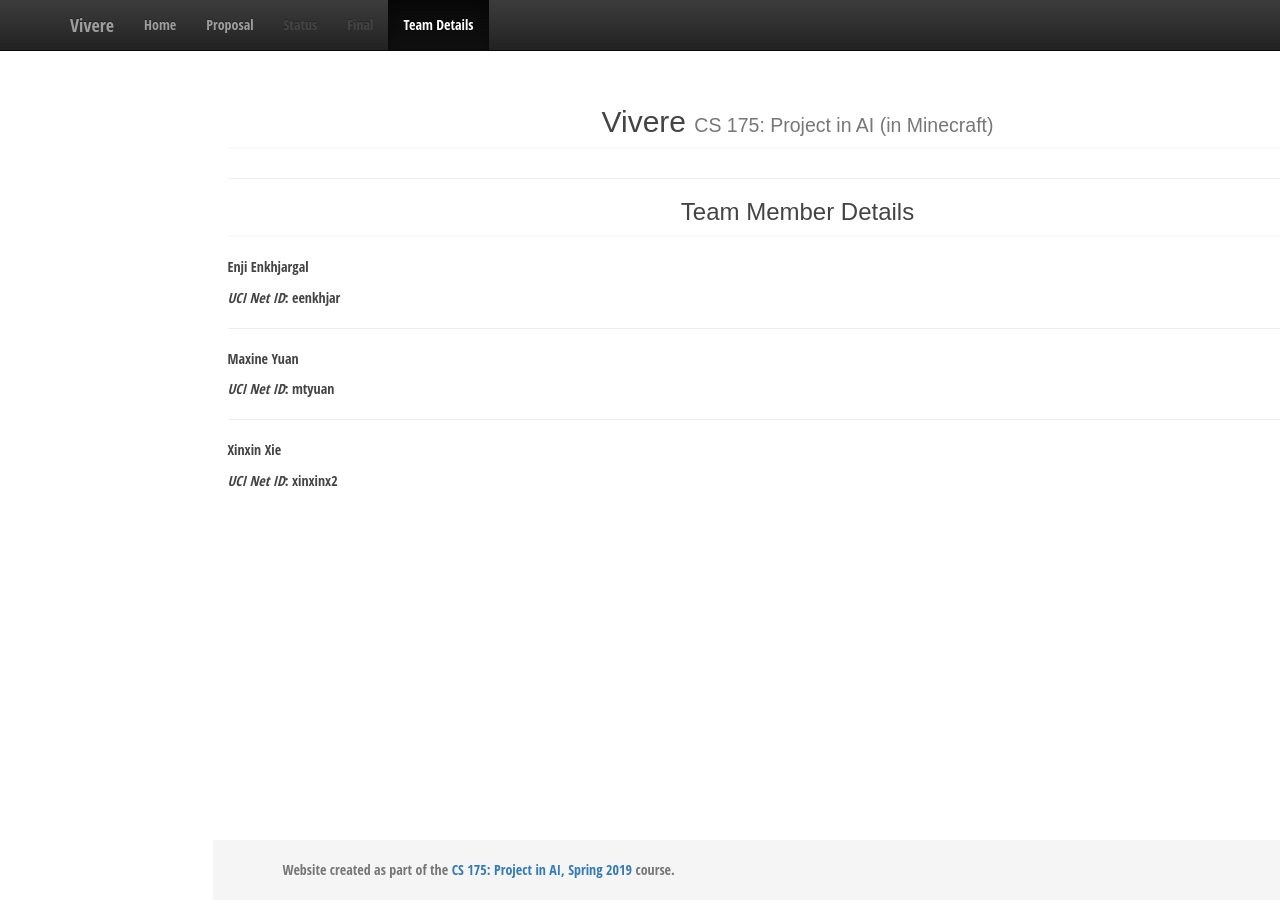
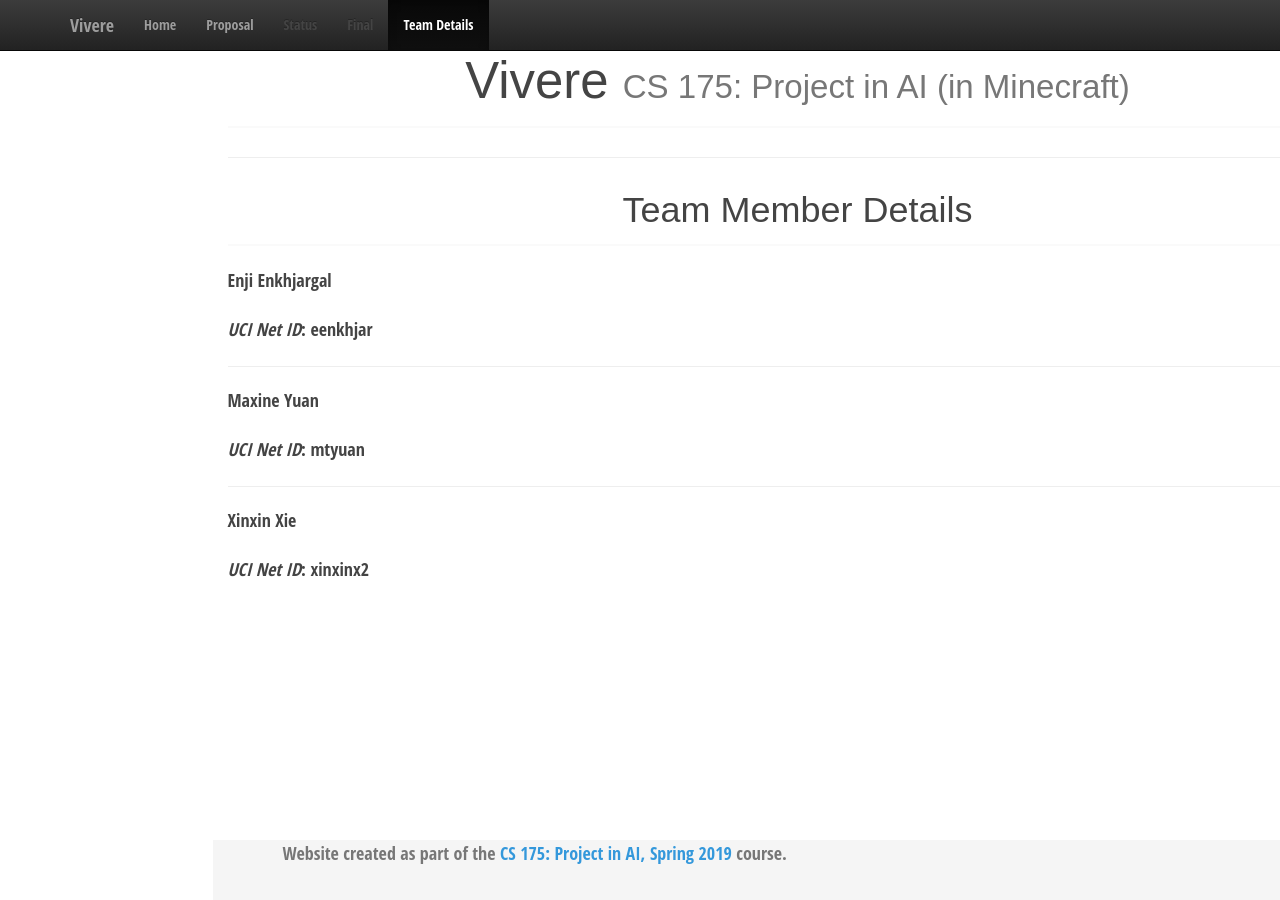
Before and after one commit to Enhjin/Vivere, a Jekyll site: the page built from docs/team.md, in a window 1280 px wide. Built offline with Jekyll 4.4.1, drawn with Linux system fonts in a browser that asks for light colours.

Commit message:
Update custom.css

```diff
--- a/docs/css/custom.css
+++ b/docs/css/custom.css
@@ -22,7 +22,7 @@
 -------------------------------------------------- */
 /* Not required for template or sticky footer method. */
 
-body > .container {
+/*body > .container {
   padding: 60px 15px 0;
 }
 .container .text-muted {
@@ -36,9 +36,9 @@
 
 code {
   font-size: 80%;
-}
+}*/
 
-/*@media print {
+@media print {
   *,
   *:before,
   *:after {
@@ -134,7 +134,7 @@
   }
 }
 
-@media screen and (min-width: 48rem) {
+@media screen and (min-width: 32rem) {
   html {
     font-size: 16px;
   }
@@ -256,4 +256,4 @@
 pre,
 code {
   background-color: #fafafa;
-}*/
+}
```
